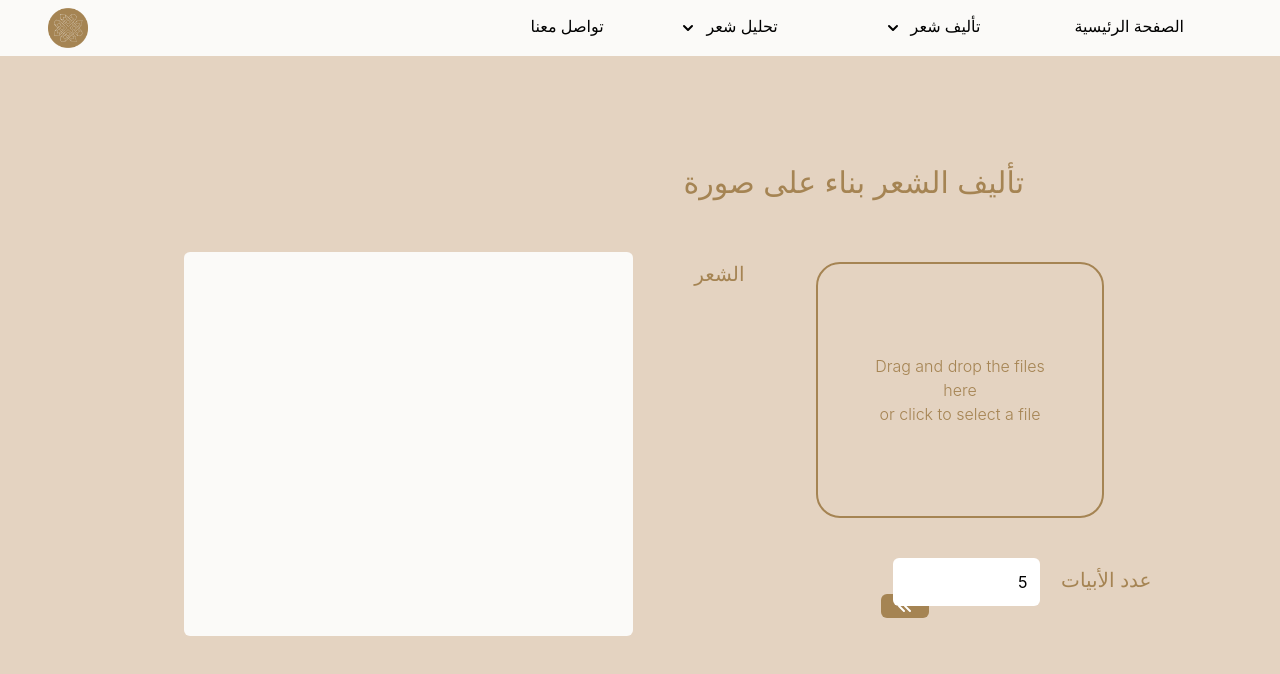
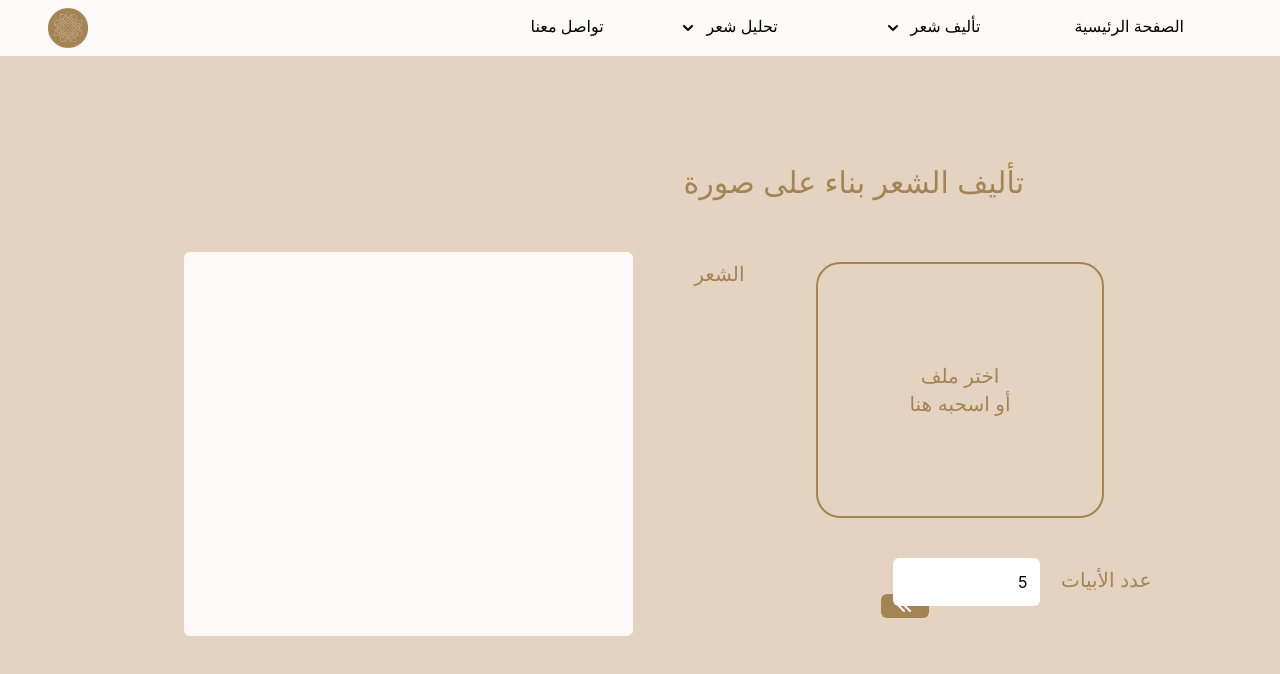
Before and after one commit to wadjih-bencheikh18/arabicthon-front, a React (Create React App) app: page /soura in a window 1280 px wide. Shown: the top 674 px of the page. Built offline with nearby package versions, Linux system fonts and the light colour scheme.

Commit message:
change dropzone language

```diff
--- a/src/components/Functional/Backend.js
+++ b/src/components/Functional/Backend.js
@@ -1,2 +1,2 @@
-const BackURL = "http://localhost:5000/";
-export default BackURL
+const BackURL = "https://5ba8-105-235-129-212.eu.ngrok.io/";
+export default BackURL;
--- a/src/components/Functional/GenImage.jsx
+++ b/src/components/Functional/GenImage.jsx
@@ -8,13 +8,13 @@ import InputResult from "./InputResult";
 import axios from "axios";
 import BackURL from "./Backend";
 export default function GenImage() {
-  const [data, setData] = useState({undefined});
+  const [data, setData] = useState({ undefined });
 
   const [load, setLoad] = useState(false);
   const onDrop = useCallback((files) => {
     files.forEach((file) => {
       if (file.type.startsWith("image")) {
-        setData((data)=>({...data,image:URL.createObjectURL(file)}));
+        setData((data) => ({ ...data, image: URL.createObjectURL(file) }));
       }
     });
   }, []);
@@ -57,11 +57,12 @@ export default function GenImage() {
                       src={data.image}
                     />
                   ) : (
-                    <div className="p-10 h-64 w-72 text-[#A58453] font-light text-center rounded-3xl border-2 border-[#A58453] flex flex-col justify-center">
+                    <div className="p-10 h-64 w-72 text-[#A58453] font-light text-xl text-center rounded-3xl border-2 border-[#A58453] flex flex-col justify-center">
                       {!isDragActive && (
                         <p>
-                          Drag and drop the files here <br />
-                          or click to select a file
+                          اختر ملف
+                          <br />
+                          أو اسحبه هنا
                         </p>
                       )}
                     </div>
@@ -87,10 +88,9 @@ export default function GenImage() {
               setData((data) => ({ ...data, lines: Number(lines) }))
             }
             setValue={(lines) => {
-
               setLoad(true);
               axios
-                .post(BackURL+"/caption", {
+                .post(BackURL + "/caption", {
                   params: {
                     lines,
                     image: data.image,
```
